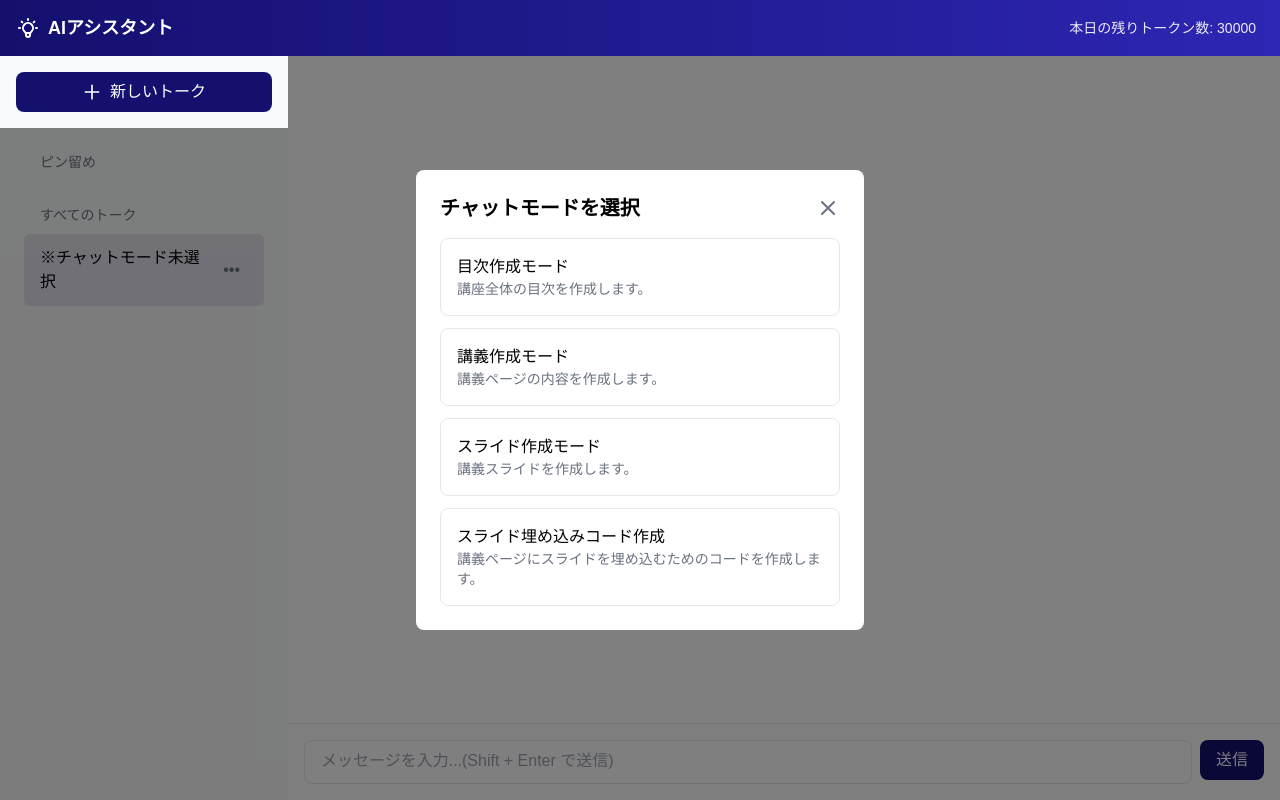
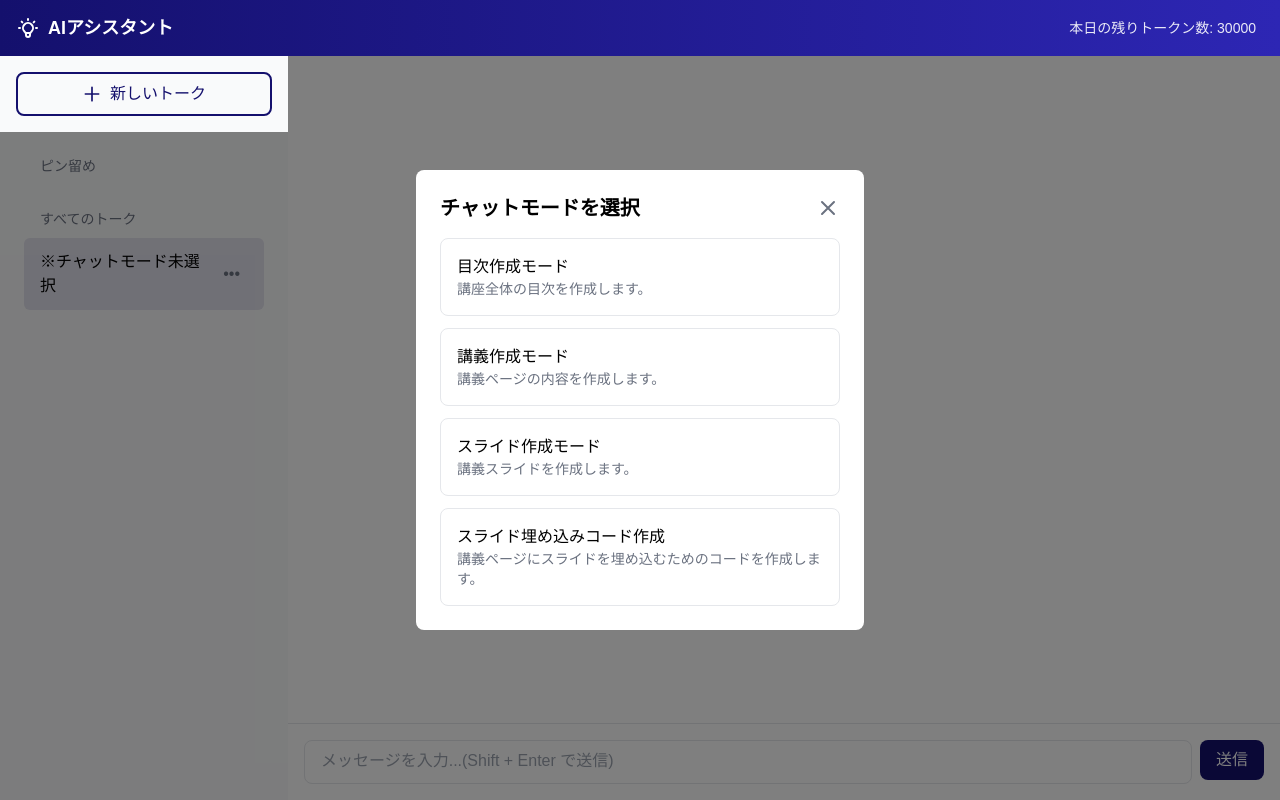
Before and after one commit to GitSATOMasashi/ai_assistant, a FastAPI app: page / in a window 1280 px wide. Run offline with FastAPI, Linux system fonts and the light colour scheme; some libraries are stand-ins or nearby versions.

Commit message:
style: 「新しいトーク」ボタンのスタイルを改善
- 通常時のスタイル:
  - テキストカラー: #14106d
  - 背景色: bg-gray-50（サイドバーと同色）
  - ボーダー: #14106d

- ホバー時のスタイル:
  - テキストカラー: 白
  - 背景色: #14106d

Changes:
- templates/index.html:
  - ボタンの基本スタイルを更新
  - ホバー時の視覚的フィードバックを改善
  - トランジション効果を追加

Design:
- プライマリーカラーとの一貫性を維持
- インタラクション時の視認性を向上
- モダンでクリーンな印象を強化

Refs: https://docs.dify.ai/ja-jp/guides/application-publishing/developing-with-apis

```diff
--- a/templates/index.html
+++ b/templates/index.html
@@ -51,7 +51,7 @@
             <div class="w-72 border-r bg-gray-50 overflow-y-auto" style="height: calc(100vh - 3.5rem);">
                 <!-- 新しいトークボタンを固定表示 -->
                 <div class="sticky top-0 p-4 bg-gray-50 border-b z-10">
-                    <button onclick="createNewChat()" class="new-chat-button w-full flex items-center justify-center bg-primary hover:bg-primary-light text-white px-4 py-2 rounded-lg transition-colors">
+                    <button onclick="createNewChat()" class="new-chat-button w-full flex items-center justify-center bg-gray-50 text-primary border-2 border-primary hover:bg-primary hover:text-white px-4 py-2 rounded-lg transition-colors">
                         <svg class="w-5 h-5 mr-2" fill="none" stroke="currentColor" viewBox="0 0 24 24">
                             <path stroke-linecap="round" stroke-linejoin="round" stroke-width="2" d="M12 4v16m8-8H4"/>
                         </svg>
@@ -770,7 +770,7 @@
             .hover:text-blue-600 { @apply hover:text-primary-dark; }
 
             .new-chat-button {
-                @apply w-full flex items-center justify-center bg-primary hover:bg-primary-light text-white px-4 py-2 rounded-lg transition-colors;
+                @apply w-full flex items-center justify-center bg-gray-50 text-primary border-2 border-primary hover:bg-primary hover:text-white px-4 py-2 rounded-lg transition-colors;
             }
         </style>
     </body>
```
